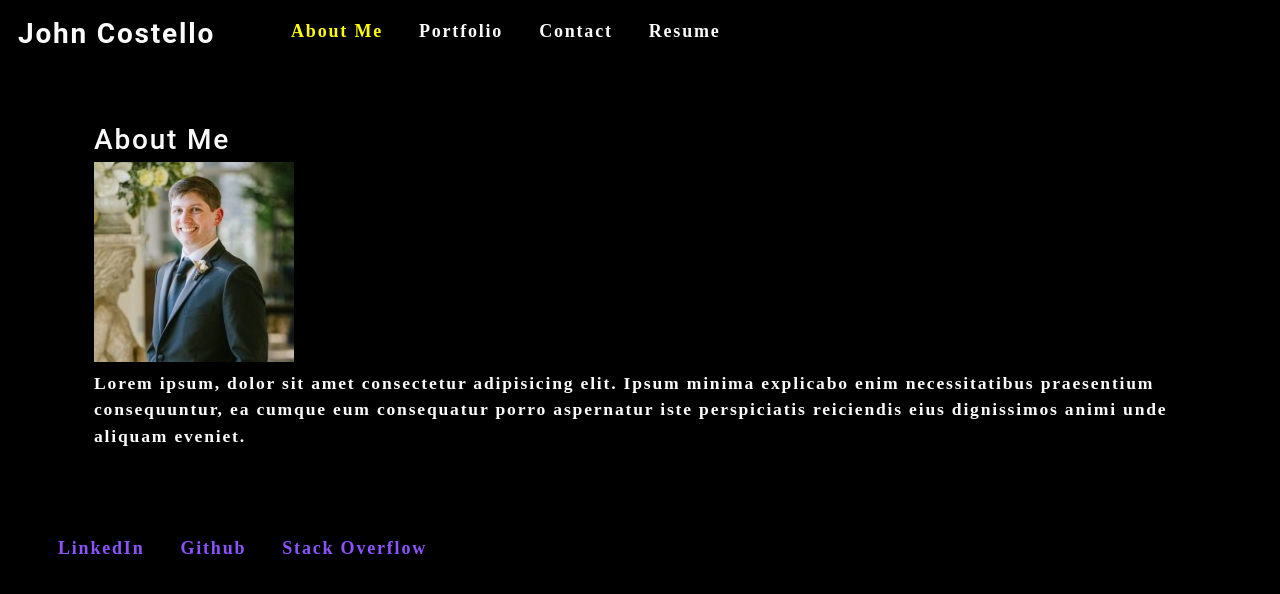
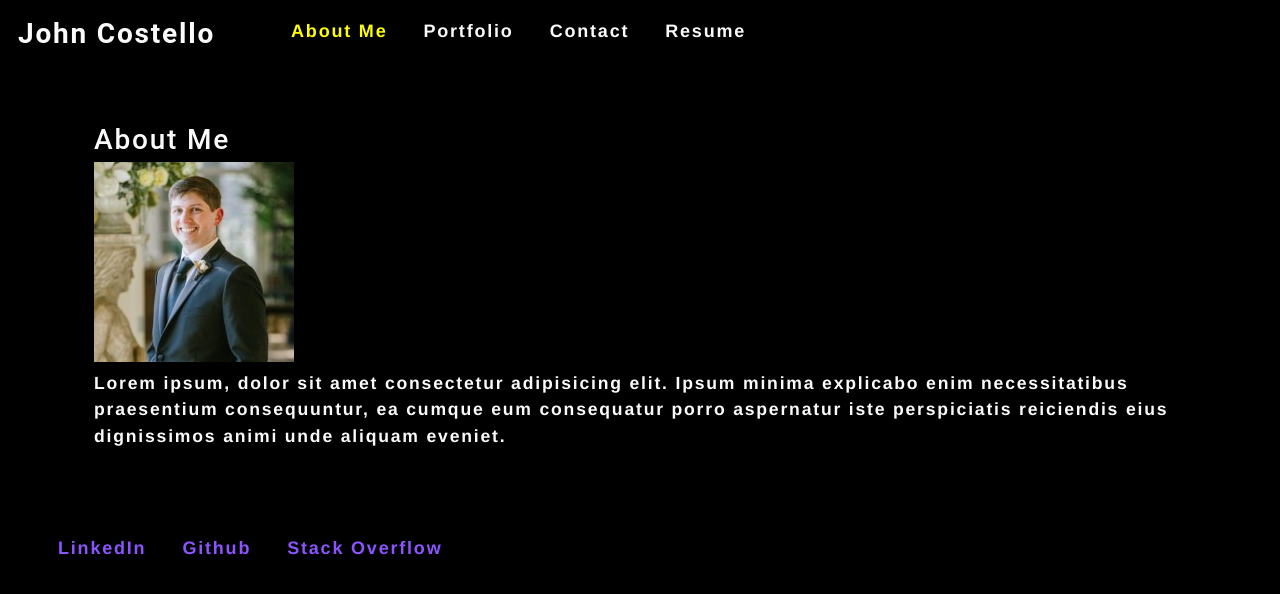
Before and after one commit to jciii91/professional-portfolio-react, a React (Create React App) app: page / in a window 1280 px wide. Shown: the top 594 px of the page. Built offline with nearby package versions, Linux system fonts and the light colour scheme.

Commit message:
font change

```diff
--- a/src/index.css
+++ b/src/index.css
@@ -36,8 +36,7 @@ body {
   letter-spacing: .1em;
   background: var(--dark);
   color: var(--light);
-  font-family: 'Poiret One', cursive;
-
+  font-family: 'Helvetica';
 }
 
 h1,
```
